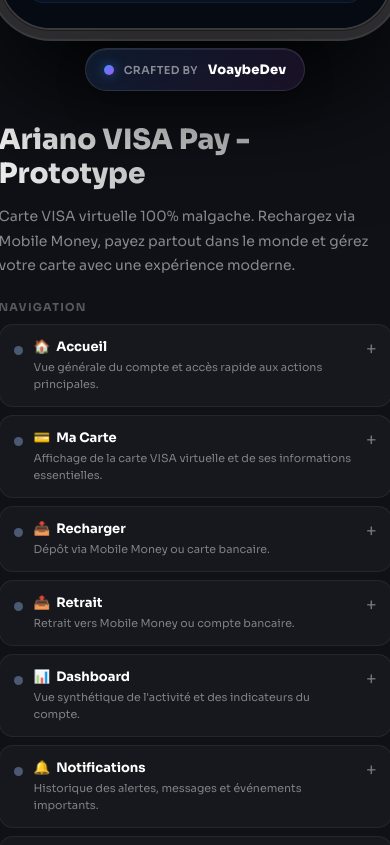
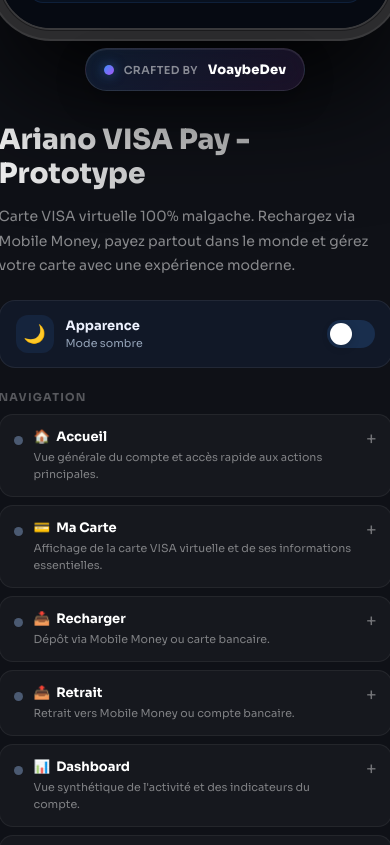
Before and after one commit to VoaybeDev/prototype-ariano-visa-pay, a React (Vite) app: page / in a window 390 px wide. Shown: the part 852-1697 px from the top of the page. Built offline with nearby package versions, Linux system fonts and the light colour scheme.

Commit message:
Add dark and light theme switch

```diff
--- a/src/components/SidePanel.jsx
+++ b/src/components/SidePanel.jsx
@@ -1,5 +1,6 @@
 import { useEffect, useState } from 'react'
 import { useApp } from '../context/appContextInstance'
+import ThemeToggle from './ThemeToggle'
 
 const tabs = [
   {
@@ -149,6 +150,10 @@ export default function SidePanel() {
         </p>
       </div>
 
+      <div className="desc-tools">
+        <ThemeToggle />
+      </div>
+
       <div className="desc-section-label">Navigation</div>
 
       <div className="stabs">
--- /dev/null
+++ b/src/components/ThemeToggle.jsx
@@ -0,0 +1,23 @@
+import { useApp } from '../context/appContextInstance'
+
+export default function ThemeToggle() {
+  const { theme, toggleTheme } = useApp()
+
+  return (
+    <button type="button" className="theme-toggle" onClick={toggleTheme}>
+      <div className="theme-toggle-left">
+        <span className="theme-toggle-icon">{theme === 'dark' ? '🌙' : '☀️'}</span>
+        <div>
+          <div className="theme-toggle-title">Apparence</div>
+          <div className="theme-toggle-sub">
+            {theme === 'dark' ? 'Mode sombre' : 'Mode clair'}
+          </div>
+        </div>
+      </div>
+
+      <div className={`theme-toggle-switch ${theme === 'light' ? 'light' : ''}`}>
+        <div className="theme-toggle-knob" />
+      </div>
+    </button>
+  )
+}
--- a/src/context/AppContext.jsx
+++ b/src/context/AppContext.jsx
@@ -1,6 +1,11 @@
-import { useState } from 'react'
+import { useEffect, useState } from 'react'
 import { AppContext } from './appContextInstance'
 import { PROTECTED_SCREENS } from './appConstants'
+
+const getInitialTheme = () => {
+  if (typeof window === 'undefined') return 'dark'
+  return localStorage.getItem('app-theme') || 'dark'
+}
 
 export function AppProvider({ children }) {
   const [screen, setScreen] = useState('login')
@@ -8,6 +13,12 @@ export function AppProvider({ children }) {
   const [profilePhoto, setProfilePhoto] = useState(null)
   const [notifRead, setNotifRead] = useState(false)
   const [hasCard, setHasCard] = useState(false)
+  const [theme, setTheme] = useState(getInitialTheme)
+
+  useEffect(() => {
+    document.documentElement.setAttribute('data-theme', theme)
+    localStorage.setItem('app-theme', theme)
+  }, [theme])
 
   const normalizeScreen = (id) => {
     let key = id
@@ -51,6 +62,10 @@ export function AppProvider({ children }) {
     setScreen('home')
   }
 
+  const toggleTheme = () => {
+    setTheme((prev) => (prev === 'dark' ? 'light' : 'dark'))
+  }
+
   return (
     <AppContext.Provider
       value={{
@@ -64,6 +79,9 @@ export function AppProvider({ children }) {
         hasCard,
         setHasCard,
         buyCard,
+        theme,
+        setTheme,
+        toggleTheme,
       }}
     >
       {children}
--- a/src/index.css
+++ b/src/index.css
@@ -24,16 +24,18 @@
   --r: 18px;
   --r2: 14px;
   --r3: 24px;
+  --body-bg: #0f1117;
 }
 
 body {
   font-family: 'Sora', sans-serif;
-  background: #0f1117;
+  background: var(--body-bg);
   display: flex;
   justify-content: center;
   align-items: flex-start;
   min-height: 100vh;
   padding: 30px 20px;
+  transition: background .25s ease, color .25s ease;
 }
 
 /* ── SCROLLBAR ── */
@@ -711,7 +713,185 @@ body {
   line-height: 1.7;
 }
 
+:root[data-theme='light'] {
+  --bg: #f4f8fc;
+  --surface: #edf3f9;
+  --card: #ffffff;
+  --card2: #eef3f8;
+  --border: rgba(15, 23, 42, 0.08);
+  --border2: rgba(15, 23, 42, 0.14);
+  --text: #0f172a;
+  --text2: #475569;
+  --text3: #94a3b8;
+  --body-bg: #eef2f7;
+}
 
+:root[data-theme='light'] .desc-hero h2 {
+  background: linear-gradient(135deg, #0f172a, #334155);
+  background-clip: text;
+  -webkit-background-clip: text;
+  -webkit-text-fill-color: transparent;
+}
+
+.desc-tools {
+  margin-bottom: 22px;
+}
+
+.theme-toggle {
+  width: 100%;
+  display: flex;
+  align-items: center;
+  justify-content: space-between;
+  gap: 14px;
+  padding: 14px 16px;
+  border-radius: 16px;
+  border: 1px solid var(--border);
+  background: var(--card);
+  color: var(--text);
+  cursor: pointer;
+  transition: all .2s ease;
+  font-family: 'Sora', sans-serif;
+}
+
+.theme-toggle:hover {
+  border-color: rgba(61,142,248,.28);
+  transform: translateY(-1px);
+}
+
+.theme-toggle-left {
+  display: flex;
+  align-items: center;
+  gap: 12px;
+  text-align: left;
+}
+
+.theme-toggle-icon {
+  width: 38px;
+  height: 38px;
+  border-radius: 12px;
+  background: rgba(61,142,248,.10);
+  display: flex;
+  align-items: center;
+  justify-content: center;
+  font-size: 18px;
+  flex-shrink: 0;
+}
+
+.theme-toggle-title {
+  font-size: 13px;
+  font-weight: 700;
+  color: var(--text);
+  margin-bottom: 2px;
+}
+
+.theme-toggle-sub {
+  font-size: 11px;
+  color: var(--text2);
+}
+
+.theme-toggle-switch {
+  width: 48px;
+  height: 28px;
+  border-radius: 999px;
+  background: rgba(61,142,248,.18);
+  position: relative;
+  flex-shrink: 0;
+  transition: background .2s ease;
+}
+
+.theme-toggle-switch.light {
+  background: rgba(245,200,66,.35);
+}
+
+.theme-toggle-knob {
+  width: 22px;
+  height: 22px;
+  border-radius: 50%;
+  background: #fff;
+  position: absolute;
+  top: 3px;
+  left: 3px;
+  transition: transform .2s ease;
+  box-shadow: 0 2px 8px rgba(0,0,0,.18);
+}
+
+.theme-toggle-switch.light .theme-toggle-knob {
+  transform: translateX(20px);
+}
+
+:root[data-theme='light'] .stab {
+  background: rgba(255,255,255,.72);
+  border-color: rgba(15,23,42,.08);
+}
+
+:root[data-theme='light'] .stab:hover {
+  background: rgba(61,142,248,.08);
+  border-color: rgba(61,142,248,.18);
+}
+
+:root[data-theme='light'] .stab.open {
+  background: rgba(61,142,248,.10);
+  border-color: rgba(61,142,248,.24);
+}
+
+:root[data-theme='light'] .stab-title {
+  color: var(--text);
+}
+
+:root[data-theme='light'] .stab-short {
+  color: var(--text2);
+}
+
+:root[data-theme='light'] .stab-toggle {
+  color: var(--text2);
+}
+
+:root[data-theme='light'] .feat-copy h4 {
+  color: var(--text);
+}
+
+:root[data-theme='light'] .feat-copy p {
+  color: var(--text2);
+}
+
+:root[data-theme='light'] .desc-contact {
+  color: var(--text2);
+  background: rgba(255,255,255,.72);
+  border-color: rgba(15,23,42,.08);
+}
+
+:root[data-theme='light'] .phone-signature {
+  color: #0f172a;
+  background: linear-gradient(135deg, rgba(255,255,255,.92), rgba(226,232,240,.88));
+  border-color: rgba(15,23,42,.08);
+}
+
+:root[data-theme='light'] .phone-signature-label {
+  color: rgba(15,23,42,.55);
+}
+
+:root[data-theme='light'] .phone-signature-name {
+  color: #0f172a;
+}
+
+.phone,
+.desc,
+.stab,
+.stab-desc-inline,
+.theme-toggle,
+.desc-contact,
+.phone-signature,
+.visa-card,
+.stat-card,
+.dbox,
+.info-card,
+.pstat {
+  transition:
+    background .25s ease,
+    color .25s ease,
+    border-color .25s ease,
+    box-shadow .25s ease;
+}
 
 @media (max-width: 1100px) {
   .scene {
```
